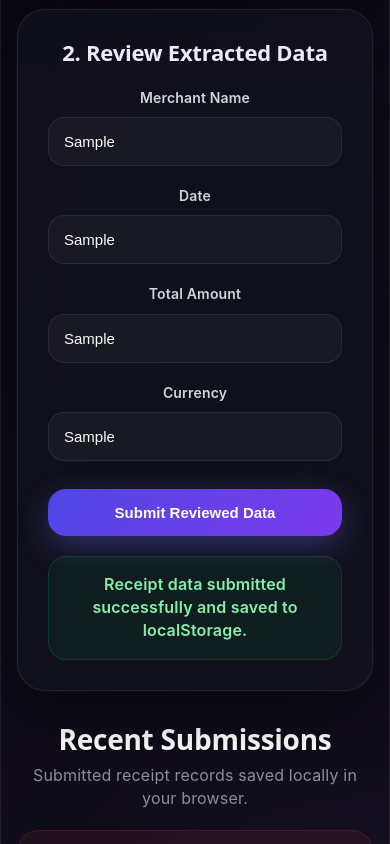
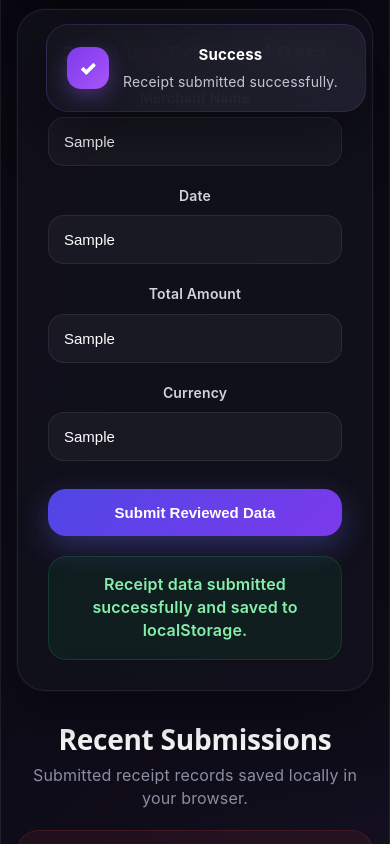
Before and after one commit to ChuanKai1410/AIReceipt, a React (Vite) app in the folder client/: page / in a window 390 px wide. Both pictures are taken after typing "Sample", "Sample", "Sample", "Sample" into the empty fields and a click on the button "Submit Reviewed Data". Shown: the part 1018-1862 px from the top of the page. Built offline with nearby package versions, Linux system fonts and the light colour scheme; no server answers.

Commit message:
add success notification

```diff
--- a/client/src/App.css
+++ b/client/src/App.css
@@ -577,4 +577,95 @@ button:disabled {
     .history-bottom {
       grid-template-columns: 1fr;
     }
+
+    .toast-notification {
+      position: fixed;
+
+      top: 24px;
+      right: 24px;
+
+      z-index: 999;
+
+      display: flex;
+      align-items: center;
+      gap: 14px;
+
+      min-width: 320px;
+
+      padding: 18px 20px;
+
+      border-radius: 22px;
+
+      background:
+        linear-gradient(
+          135deg,
+          rgba(20,20,30,0.92),
+          rgba(35,35,50,0.82)
+        );
+
+      border: 1px solid rgba(139,92,246,0.18);
+
+      backdrop-filter: blur(20px);
+
+      box-shadow:
+        0 20px 60px rgba(0,0,0,0.45);
+
+      animation: toastSlide 0.35s ease;
+    }
+
+    .toast-icon {
+      width: 42px;
+      height: 42px;
+
+      border-radius: 14px;
+
+      display: flex;
+      justify-content: center;
+      align-items: center;
+
+      background:
+        linear-gradient(
+          135deg,
+          #7c3aed,
+          #a855f7
+        );
+
+      color: white;
+
+      font-size: 20px;
+      font-weight: 900;
+
+      box-shadow:
+        0 8px 20px rgba(139,92,246,0.35);
+    }
+
+    .toast-notification strong {
+      display: block;
+
+      color: white;
+
+      margin-bottom: 4px;
+
+      font-size: 15px;
+    }
+
+    .toast-notification p {
+      margin: 0;
+
+      color: #c4c4d4;
+
+      font-size: 14px;
+    }
+
+    @keyframes toastSlide {
+      from {
+        opacity: 0;
+        transform: translateY(-12px) translateX(20px);
+      }
+
+      to {
+        opacity: 1;
+        transform: translateY(0) translateX(0);
+      }
+    }
 }
--- a/client/src/App.jsx
+++ b/client/src/App.jsx
@@ -9,6 +9,7 @@ function App() {
   const [preview, setPreview] = useState("");
   const [loading, setLoading] = useState(false);
   const [submitted, setSubmitted] = useState(false);
+  const [notification, setNotification] = useState("");
   const [history, setHistory] = useState(() => {
     try {
       return JSON.parse(localStorage.getItem("receipts")) || [];
@@ -48,6 +49,11 @@ function App() {
 
       const res = await axios.post(`${API_URL}/api/extract-receipt`, data);
       setFormData(res.data);
+      setNotification("Receipt extracted successfully.");
+
+      setTimeout(() => {
+        setNotification("");
+      }, 3000);
     } catch (error) {
       alert("Failed to extract receipt data.");
       console.error(error);
@@ -76,6 +82,11 @@ function App() {
     localStorage.setItem("receipts", JSON.stringify(updatedHistory));
     setHistory(updatedHistory);
     setSubmitted(true);
+    setNotification("Receipt submitted successfully.");
+
+    setTimeout(() => {
+      setNotification("");
+    }, 3000);
   };
 
   const clearHistory = () => {
@@ -85,6 +96,16 @@ function App() {
 
   return (
     <main className="page">
+      {notification && (
+        <div className="toast-notification">
+          <div className="toast-icon">✓</div>
+
+          <div>
+            <strong>Success</strong>
+            <p>{notification}</p>
+          </div>
+        </div>
+      )}
       <section className="hero">
         <span className="badge">✨ Powered by Gemini AI</span>
 
```
